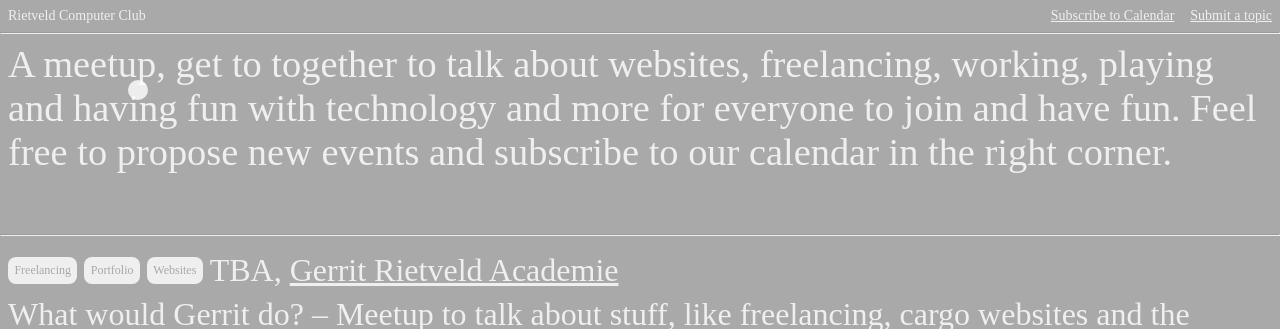
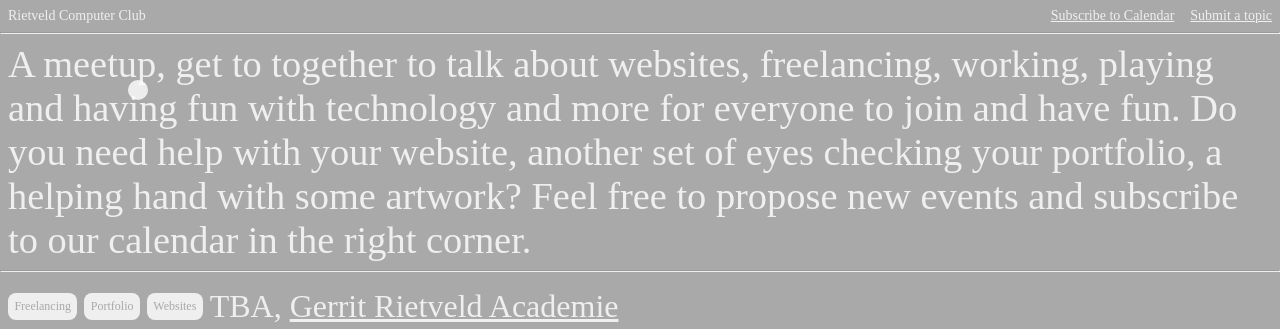
Before and after one commit to winternude/rietveldcomputerclub, a plain HTML site: page index.html in a window 1280 px wide. Shown: the top 329 px of the page. Drawn offline with Linux system fonts and the light colour scheme.

Commit message:
added description

```diff
--- a/index.html
+++ b/index.html
@@ -30,7 +30,7 @@
         </nav>
 
         <section class="main-section">
-            <h1>A meetup, get to together to talk about websites, freelancing, working, playing and having fun with technology and more for everyone to join and have fun. Feel free to propose new events and subscribe to our calendar in the right corner.</h1>
+            <h1>A meetup, get to together to talk about websites, freelancing, working, playing and having fun with technology and more for everyone to join and have fun. Do you need help with your website, another set of eyes checking your portfolio, a helping hand with some artwork? Feel free to propose new events and subscribe to our calendar in the right corner.</h1>
         </section>
         <hr>
 
```
